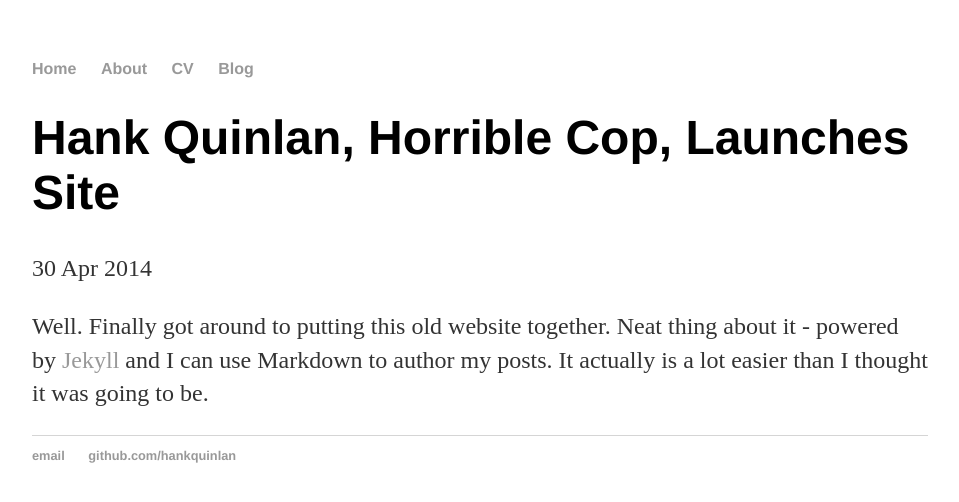
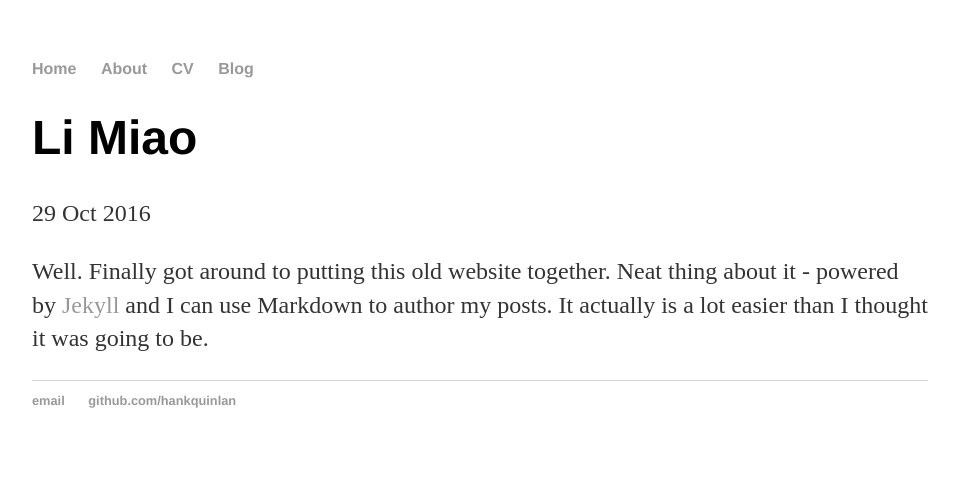
Before and after one commit to limiao2/limiao2.github.io, a Jekyll site: the page built from _posts/2014-10-19-hank-quinlan-site-launched.md, in a window 1280 px wide. Shown: the top 502 px of the page, without its empty margins (160-1119 px from the left). Built offline with Jekyll 4.4.1, drawn with Linux system fonts in a browser that asks for light colours.

Commit message:
Update and rename 2014-04-30-hank-quinlan-site-launched.md to 2014-10-19-hank-quinlan-site-launched.md

```diff
--- a/_posts/2014-04-30-hank-quinlan-site-launched.md
+++ b/_posts/2014-10-19-hank-quinlan-site-launched.md
@@ -1,7 +1,7 @@
 ---
 layout: post
-title: "Hank Quinlan, Horrible Cop, Launches Site"
-date: 2014-04-30
+title: "Li Miao"
+date: 2016-10-29
 ---
 
 Well. Finally got around to putting this old website together. Neat thing about it - powered by [Jekyll](http://jekyllrb.com) and I can use Markdown to author my posts. It actually is a lot easier than I thought it was going to be.
```
